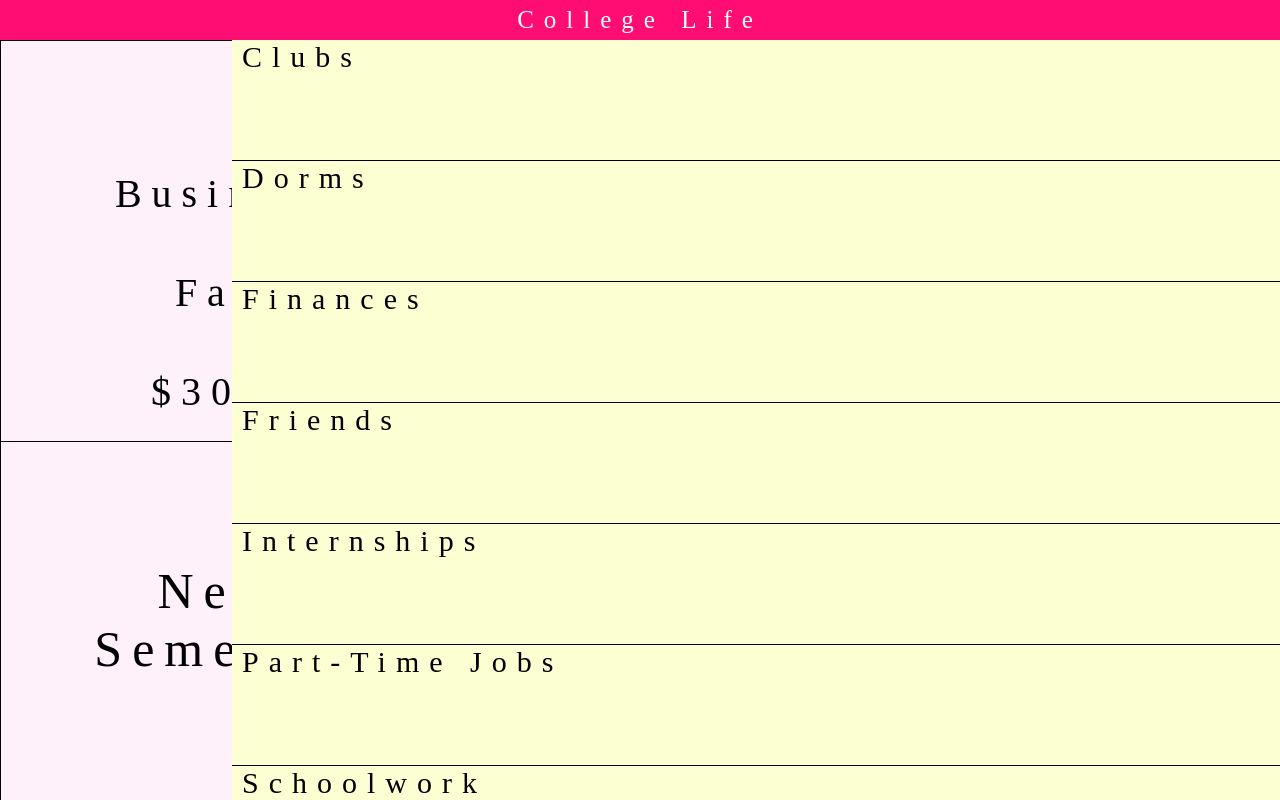
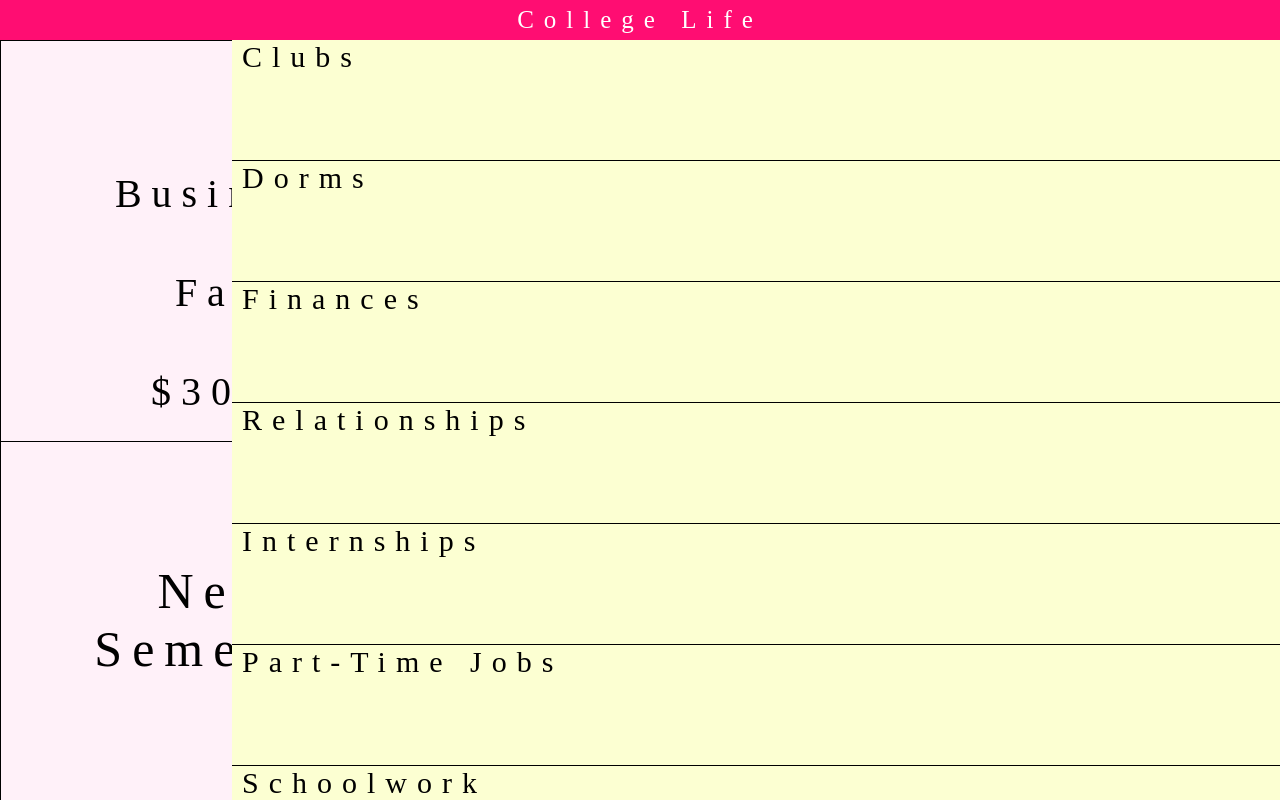
Before and after one commit to BraveSword123/College-Life-Simulator, a plain HTML site: page index.html in a window 1280 px wide. Both pictures are taken after a click on the button "Enter". Drawn offline with Linux system fonts and the light colour scheme; a web font is replaced by a local one.

Commit message:
More JS Work

```diff
--- a/index.html
+++ b/index.html
@@ -70,7 +70,7 @@ Welcome to College Life
   <div id="clubs_nav" onclick="club_Button()">Clubs</div>
   <div id="dorms_nav" onclick="dorm_Button()">Dorms</div>
   <div id="finance_nav" onclick="finance_Button()">Finances</div>
-  <div id="friends_nav" onclick="friend_Button()">Friends</div>
+  <div id="friends_nav" onclick="friend_Button()">Relationships</div>
   <div id="intern_nav" onclick="intern_Button()">Internships</div>
   <div id="jobs_nav" onclick="job_Button()">Part-Time Jobs</div>
   <div id="school_nav" onclick="school_Button()">Schoolwork</div>
```
Also changed, not shown: main.js (+24 -0 lines).
